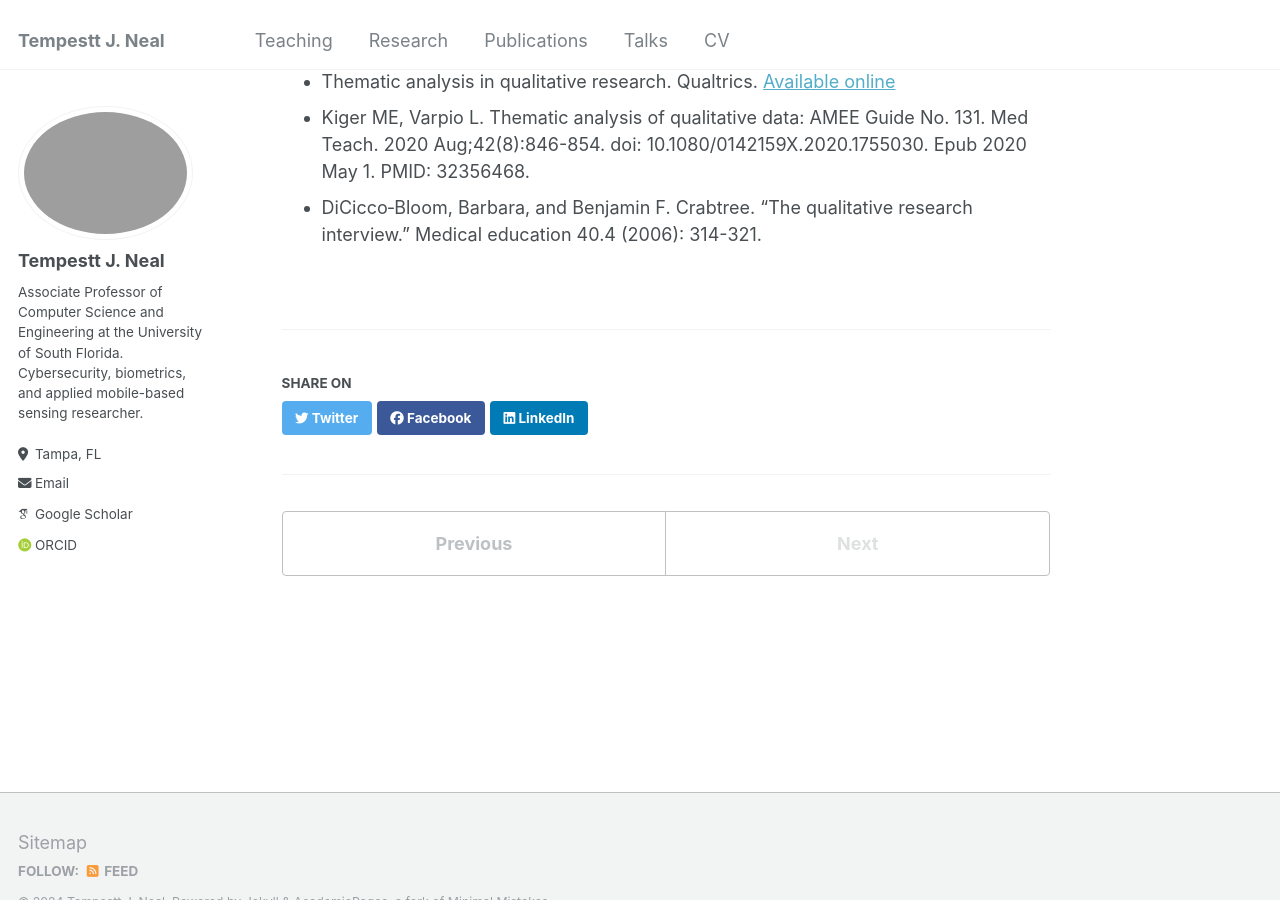
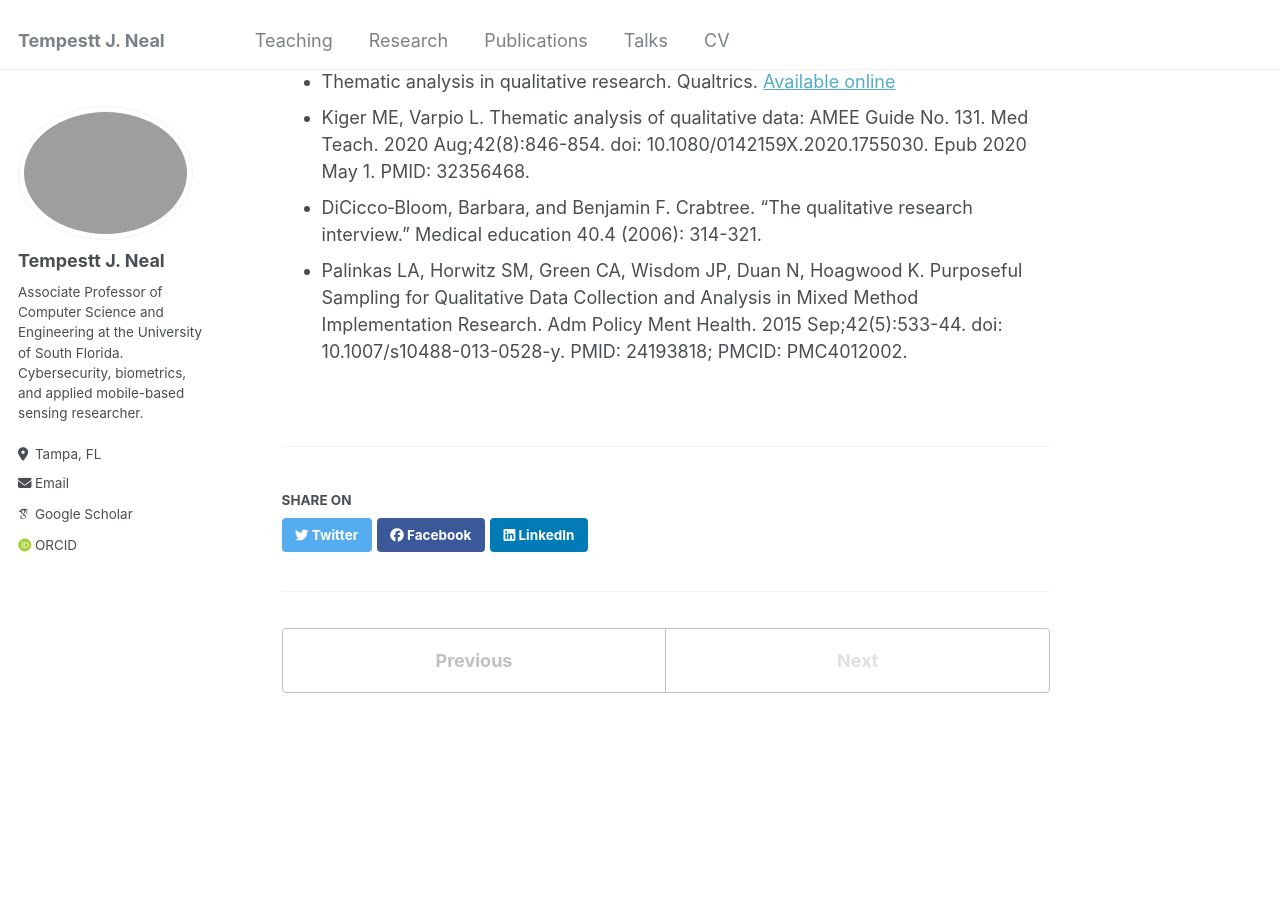
Before and after one commit to tempestt-neal/home, a Jekyll site: the page built from _talks/ijcb24_tutorial.md, in a window 1280 px wide and 900 px high, scrolled down 3932 px. Built offline with Jekyll 4.4.1, drawn with Linux system fonts in a browser that asks for light colours; some web fonts are replaced.

Commit message:
Update ijcb24_tutorial.md

```diff
--- a/_talks/ijcb24_tutorial.md
+++ b/_talks/ijcb24_tutorial.md
@@ -87,3 +87,4 @@ Topics include the following:
 - Thematic analysis in qualitative research. Qualtrics. [Available online](https://www.qualtrics.com/experience-management/research/thematic-analysis-in-qualitative-research/)
 - Kiger ME, Varpio L. Thematic analysis of qualitative data: AMEE Guide No. 131. Med Teach. 2020 Aug;42(8):846-854. doi: 10.1080/0142159X.2020.1755030. Epub 2020 May 1. PMID: 32356468.
 - DiCicco‐Bloom, Barbara, and Benjamin F. Crabtree. "The qualitative research interview." Medical education 40.4 (2006): 314-321.
+- Palinkas LA, Horwitz SM, Green CA, Wisdom JP, Duan N, Hoagwood K. Purposeful Sampling for Qualitative Data Collection and Analysis in Mixed Method Implementation Research. Adm Policy Ment Health. 2015 Sep;42(5):533-44. doi: 10.1007/s10488-013-0528-y. PMID: 24193818; PMCID: PMC4012002.
```
